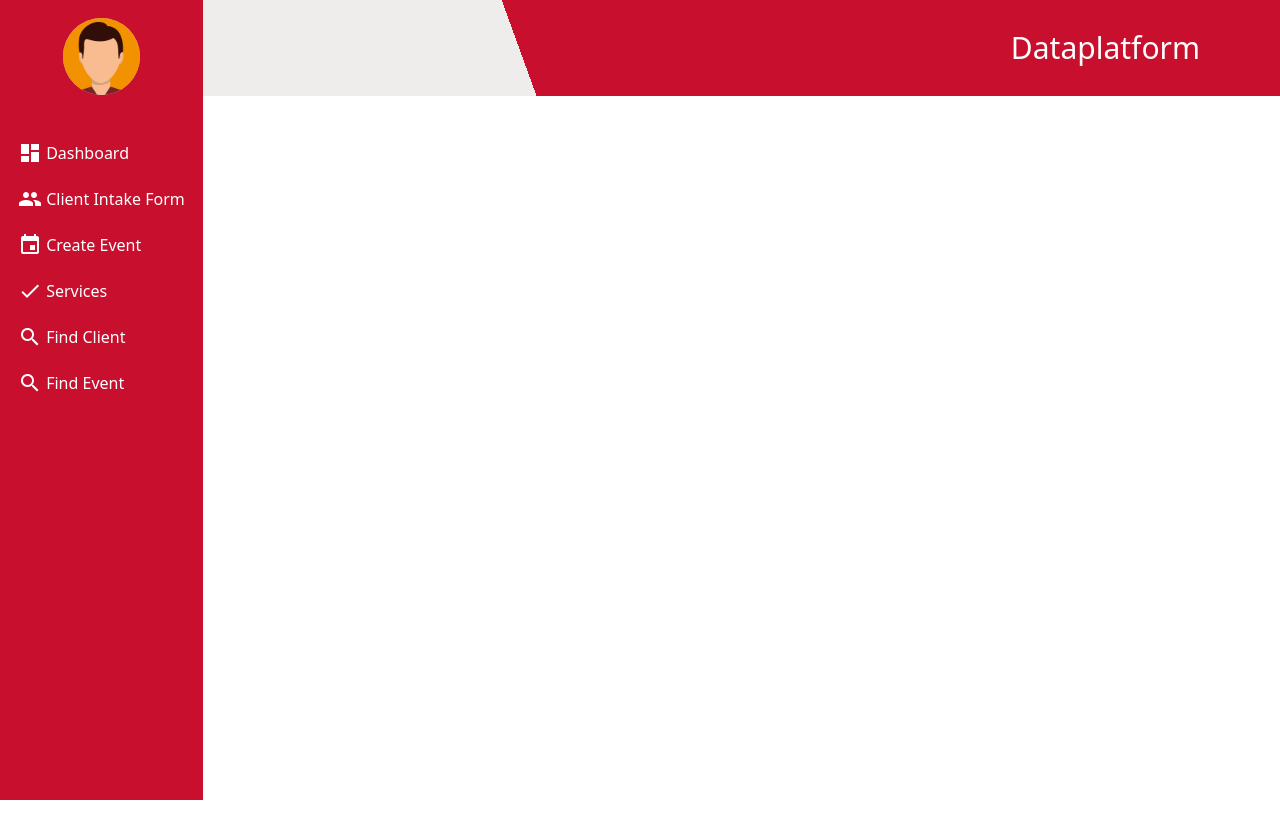
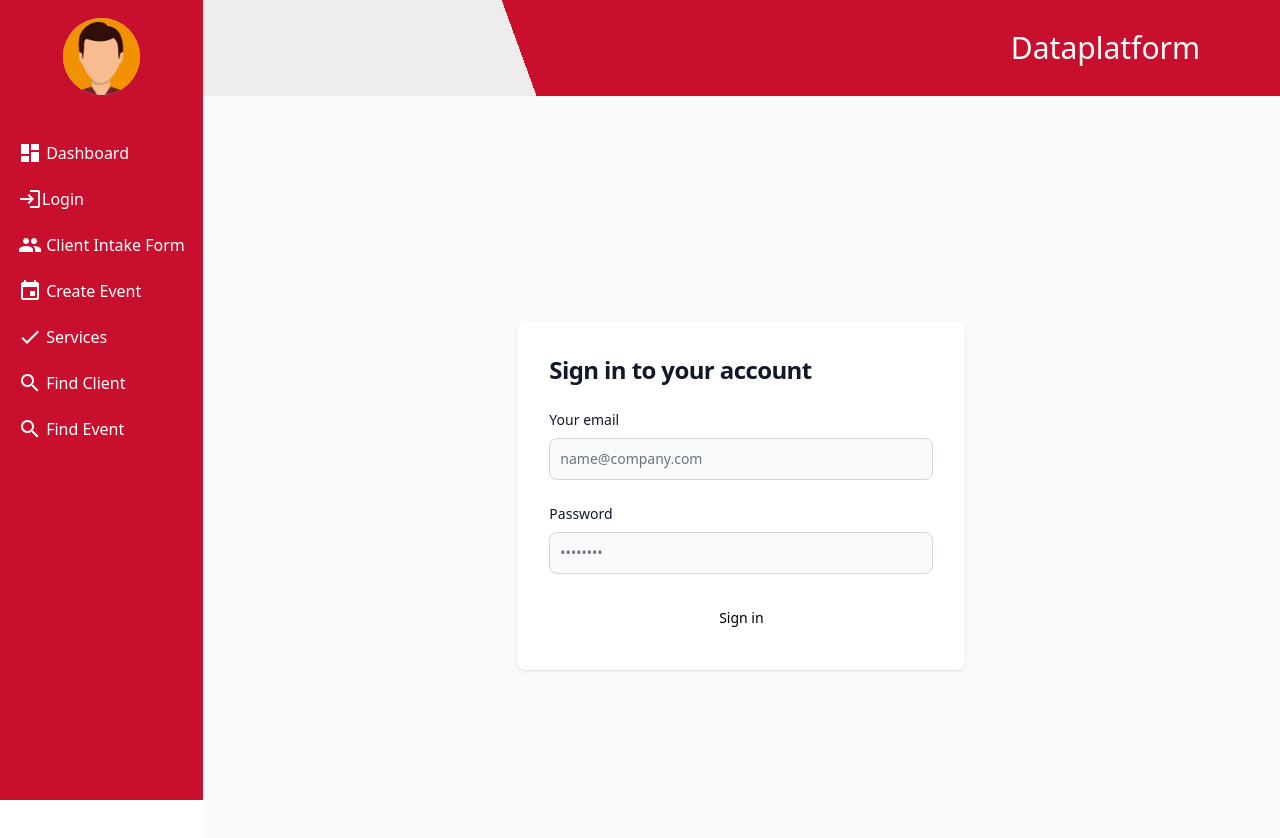
Before and after one commit to CIS-Spring-2023/project-group-3-cis4339-25825, a Vue app in the folder frontend/: page /login in a window 1280 px wide. Shown: the top 838 px of the page. Before the commit the page ends 800 px from the top, so only its background shows below. Built offline with nearby package versions, Linux system fonts and the light colour scheme; no server answers.

Commit message:
Adding login page/routing

```diff
--- a/frontend/src/App.vue
+++ b/frontend/src/App.vue
@@ -33,6 +33,15 @@
                   >dashboard</span
                 >
                 Dashboard
+              </router-link>
+            </li>
+            <li>
+              <router-link to="/login">
+                <span
+                  style="position: relative; top: 6px"
+                  class="material-icons"
+                  >login</span
+                >Login
               </router-link>
             </li>
             <li>
--- /dev/null
+++ b/frontend/src/components/loginForm.vue
@@ -0,0 +1,30 @@
+<template>
+<!-- This login page format taken from https://flowbite.com/blocks/marketing/login/ and edited -->
+<section class="bg-gray-50 dark:bg-gray-900">
+  <div class="flex flex-col items-center justify-center px-6 py-8 mx-auto md:h-screen lg:py-0">
+      <div class="w-full bg-white rounded-lg shadow dark:border md:mt-0 sm:max-w-md xl:p-0 dark:bg-gray-800 dark:border-gray-700">
+          <div class="p-6 space-y-4 md:space-y-6 sm:p-8">
+              <h1 class="text-xl font-bold leading-tight tracking-tight text-gray-900 md:text-2xl dark:text-white">
+                  Sign in to your account
+              </h1>
+              <form class="space-y-4 md:space-y-6" action="#">
+                  <div>
+                      <label for="email" class="block mb-2 text-sm font-medium text-gray-900 dark:text-white">Your email</label>
+                      <input type="email" name="email" id="email" class="bg-gray-50 border border-gray-300 text-gray-900 sm:text-sm rounded-lg focus:ring-primary-600 focus:border-primary-600 block w-full p-2.5 dark:bg-gray-700 dark:border-gray-600 dark:placeholder-gray-400 dark:text-white dark:focus:ring-blue-500 dark:focus:border-blue-500" placeholder="name@company.com" required="">
+                  </div>
+                  <div>
+                      <label for="password" class="block mb-2 text-sm font-medium text-gray-900 dark:text-white">Password</label>
+                      <input type="password" name="password" id="password" placeholder="••••••••" class="bg-gray-50 border border-gray-300 text-gray-900 sm:text-sm rounded-lg focus:ring-primary-600 focus:border-primary-600 block w-full p-2.5 dark:bg-gray-700 dark:border-gray-600 dark:placeholder-gray-400 dark:text-white dark:focus:ring-blue-500 dark:focus:border-blue-500" required="">
+                  </div>
+                  <button type="submit" class="w-full text-black bg-primary-600 hover:bg-primary-700 focus:ring-4 focus:outline-none focus:ring-primary-300 font-medium rounded-lg text-sm px-5 py-2.5 text-center dark:bg-primary-600 dark:hover:bg-primary-700 dark:focus:ring-primary-800">Sign in</button>
+              </form>
+          </div>
+      </div>
+  </div>
+</section>
+</template>
+
+<script>
+export default {
+  };
+</script>
--- a/frontend/src/router/index.js
+++ b/frontend/src/router/index.js
@@ -54,6 +54,11 @@
     path: '/updateService', // added path for the update service page
     name: 'updateservice',
     component: () => import('../components/updateService.vue') // component path
+  },
+  {
+    path: '/login',
+    name: 'login',
+    component: () => import('../components/loginForm.vue')
   }
 ]
 const router = createRouter({
```
